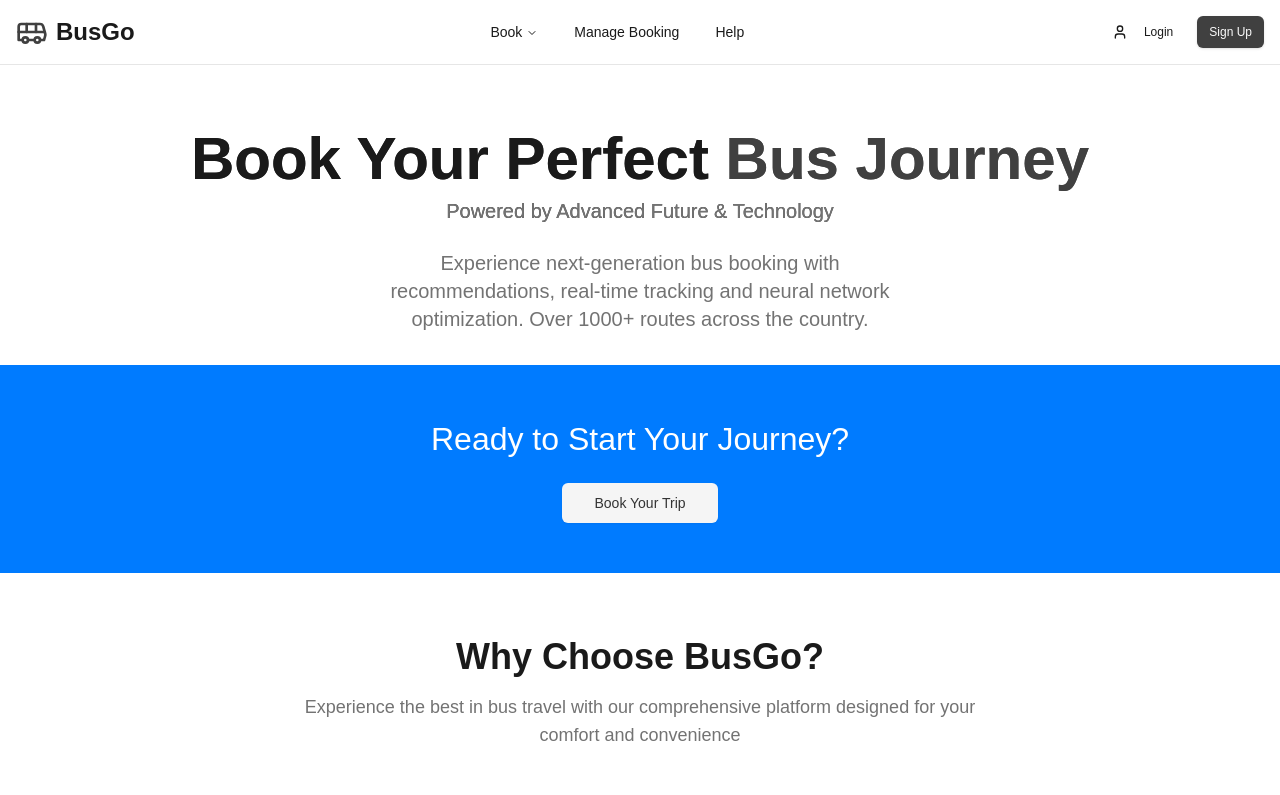
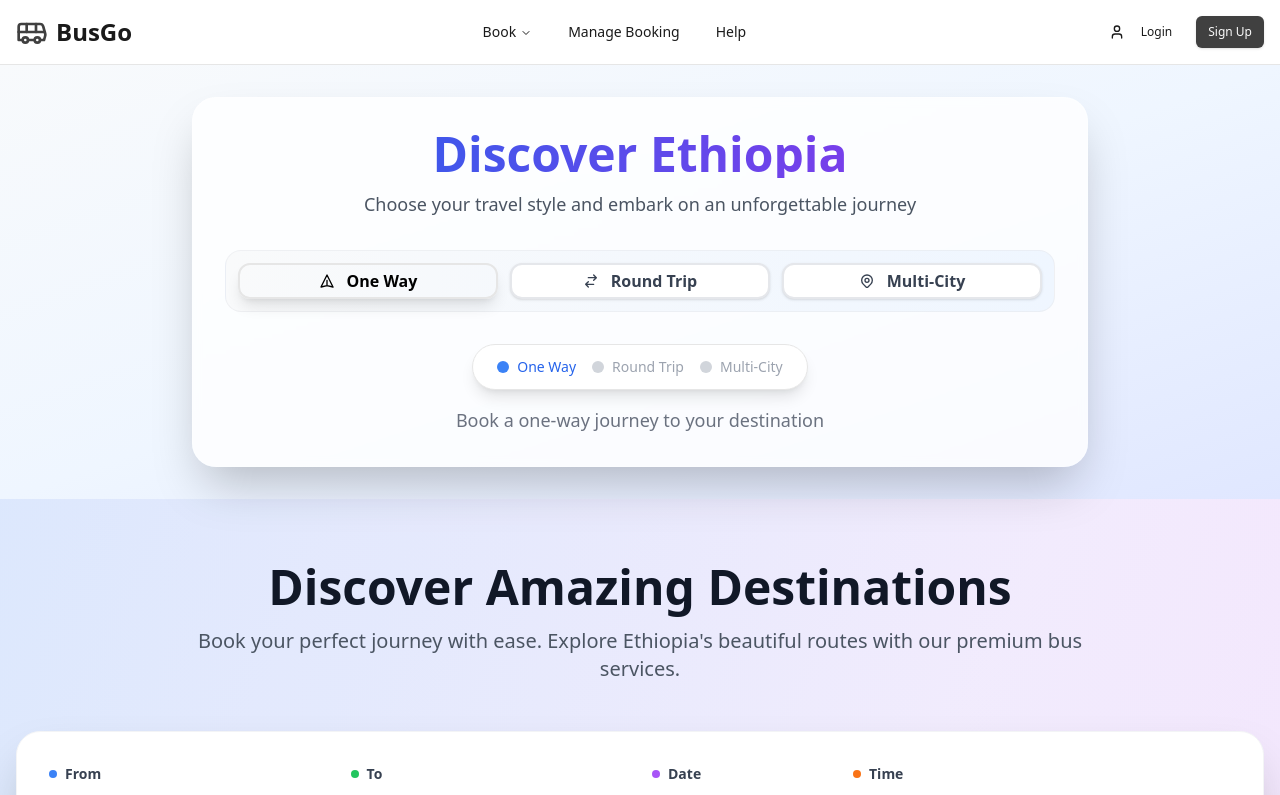
Before and after one commit to Abu388/Bus-ticket-system, a React (Vite) app: page / in a window 1280 px wide. Shown: the top 795 px of the page. Built offline with nearby package versions, Linux system fonts and the light colour scheme.

Commit message:
home page change

```diff
--- a/src/App.jsx
+++ b/src/App.jsx
@@ -28,7 +28,7 @@
           <Header />
           <main>
             <Routes>
-              <Route path="/" element={<Home />} />
+              <Route path="/" element={<Tiket />} />
               <Route path="/ticket" element={<Tiket />} />
               <Route path='/typeOfBuss' element={<TypeOfBuss/>}/>
               <Route path='/AvailableSpots' element={<AvailableSpots/>}/>
```
